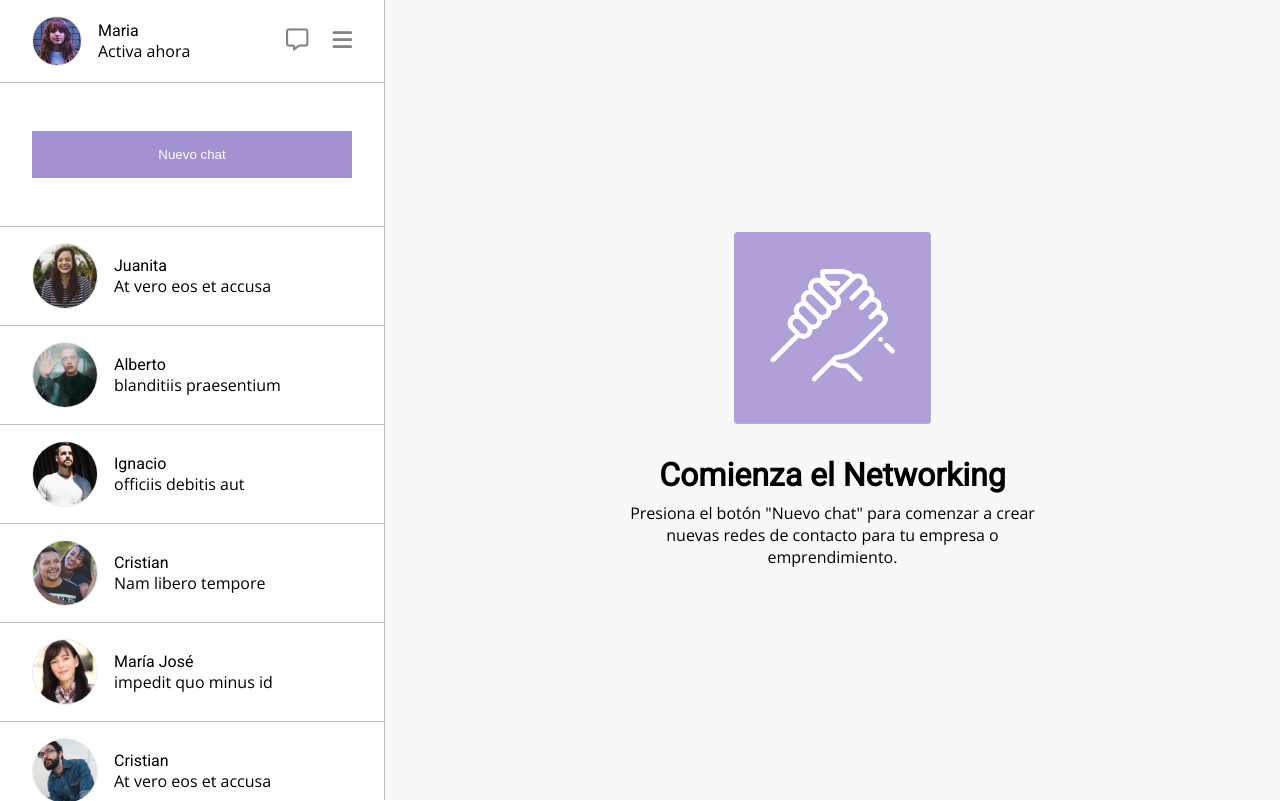
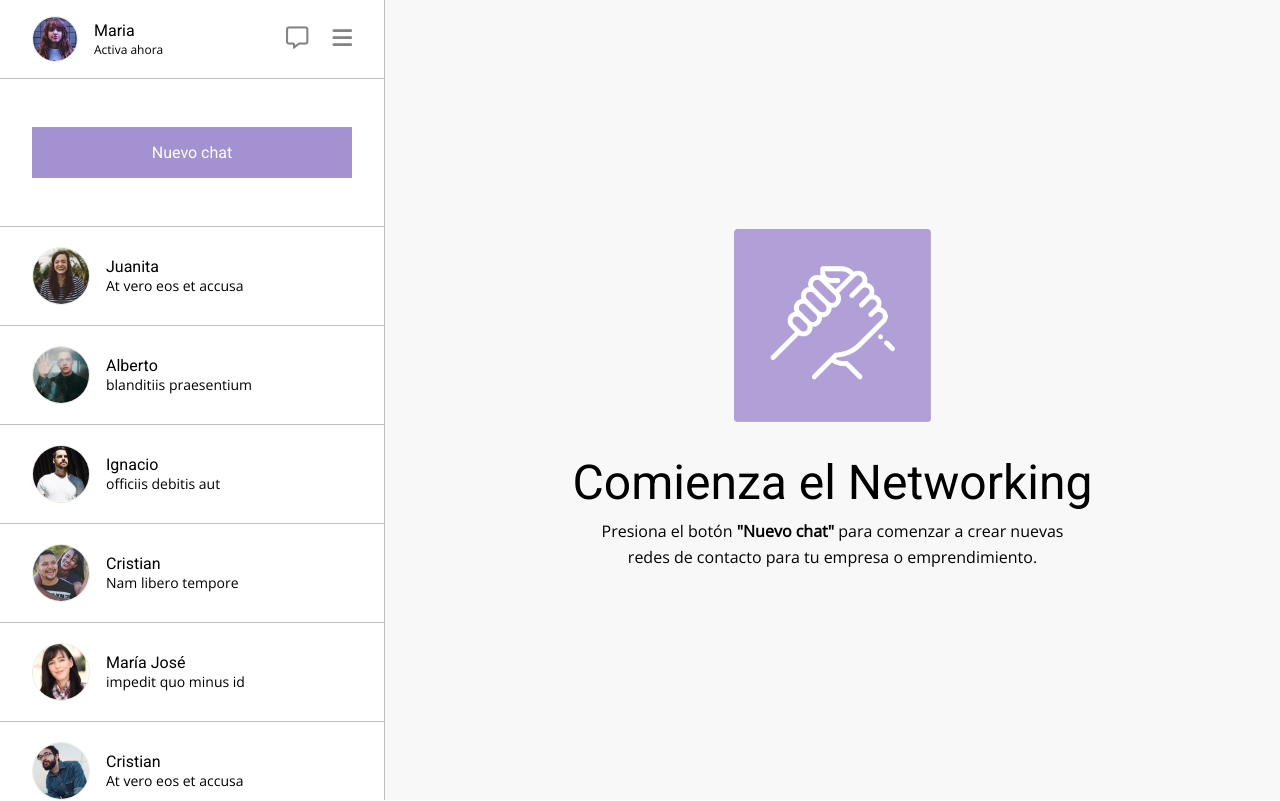
Before and after one commit to zabus00n/ContactMe, a plain HTML site: page index.html in a window 1280 px wide. Drawn offline with nearby package versions, Linux system fonts and the light colour scheme.

Commit message:
Polished final css details

```diff
--- a/assets/css/style.css
+++ b/assets/css/style.css
@@ -41,18 +41,44 @@ img {
 
 .user_avatar_container {
   border-radius: 50%;
-  height: 3rem;
-  width: 3rem;
+  height: 2.75rem;
+  width: 2.75rem;
   overflow: hidden;
   border: 1px solid #e8ebe4;
 }
 
-.user_name, .contact_name, h1 {
+.user_name, .contact_name, .button_CTA {
   font-family: "Roboto", sans-serif;
+  font-size: 1rem;
+  letter-spacing: 0.5%;
 }
 
 .user_status, .contact_last_message, .main_bodycopy {
   font-family: "Open Sans", sans-serif;
+}
+
+h1 {
+  font-family: "Roboto", sans-serif;
+  font-size: 3rem;
+  font-weight: 500;
+  letter-spacing: 0.5%;
+}
+
+.word_emphasis {
+  font-weight: 700;
+}
+
+.user_status {
+  font-size: 0.75rem;
+}
+
+.contact_last_message {
+  font-size: 0.875rem;
+}
+
+.main_bodycopy {
+  font-size: 1rem;
+  line-height: 160%;
 }
 
 .menu {
@@ -83,14 +109,14 @@ li {
   border: none;
   background-color: #a491d2;
   color: white;
-  width: 100vw;
+  width: 100%;
   padding: 1rem 2rem;
 }
 
 .contact_avatar_container {
   border-radius: 50%;
-  height: 4rem;
-  width: 4rem;
+  height: 3.5rem;
+  width: 3.5rem;
   overflow: hidden;
   border: 1px solid #e8ebe4;
 }
@@ -114,7 +140,7 @@ li {
   display: flex;
   align-items: center;
   gap: 1rem;
-  padding: 1rem 2rem;
+  padding: 1.25rem 2rem;
   border-top: 1px solid #bec1bb;
 }
 
@@ -148,5 +174,5 @@ li {
 }
 
 .main_bodycopy {
-  max-width: 50ch;
+  max-width: 54ch;
 }
```
